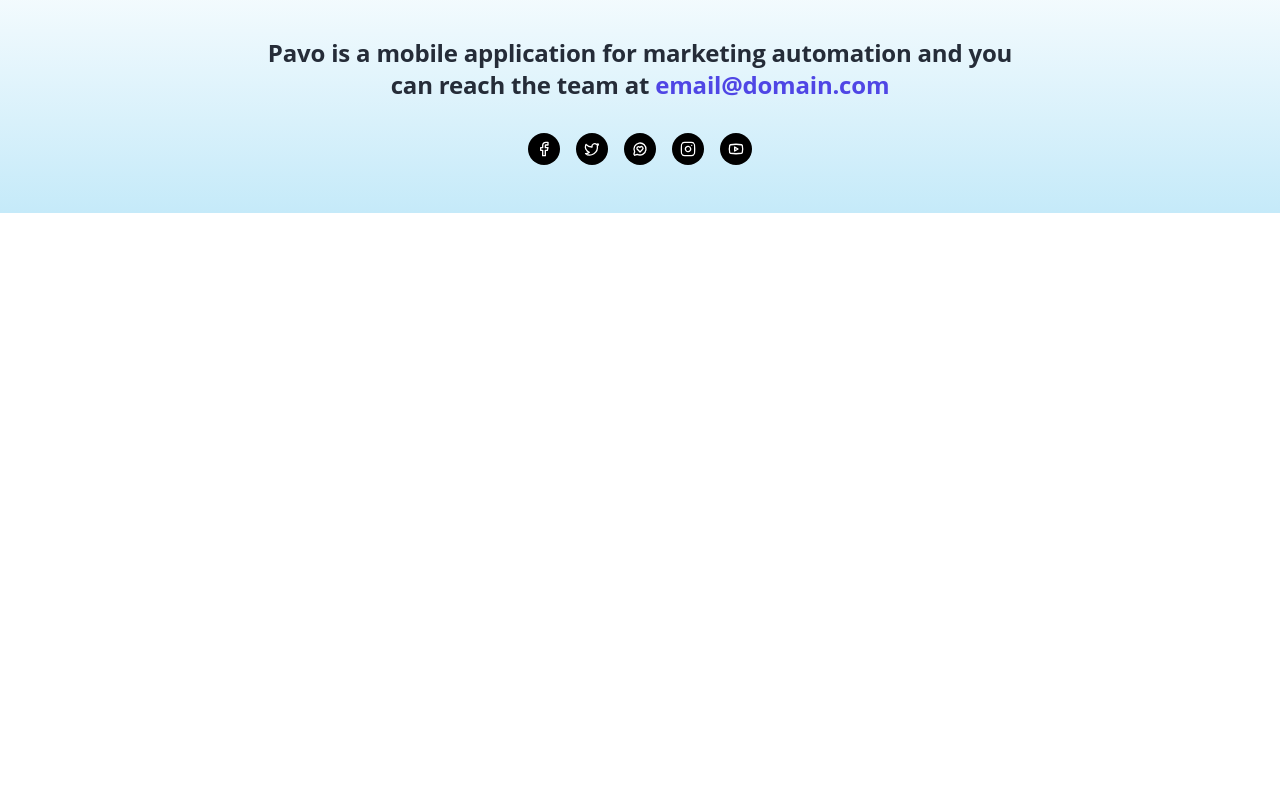
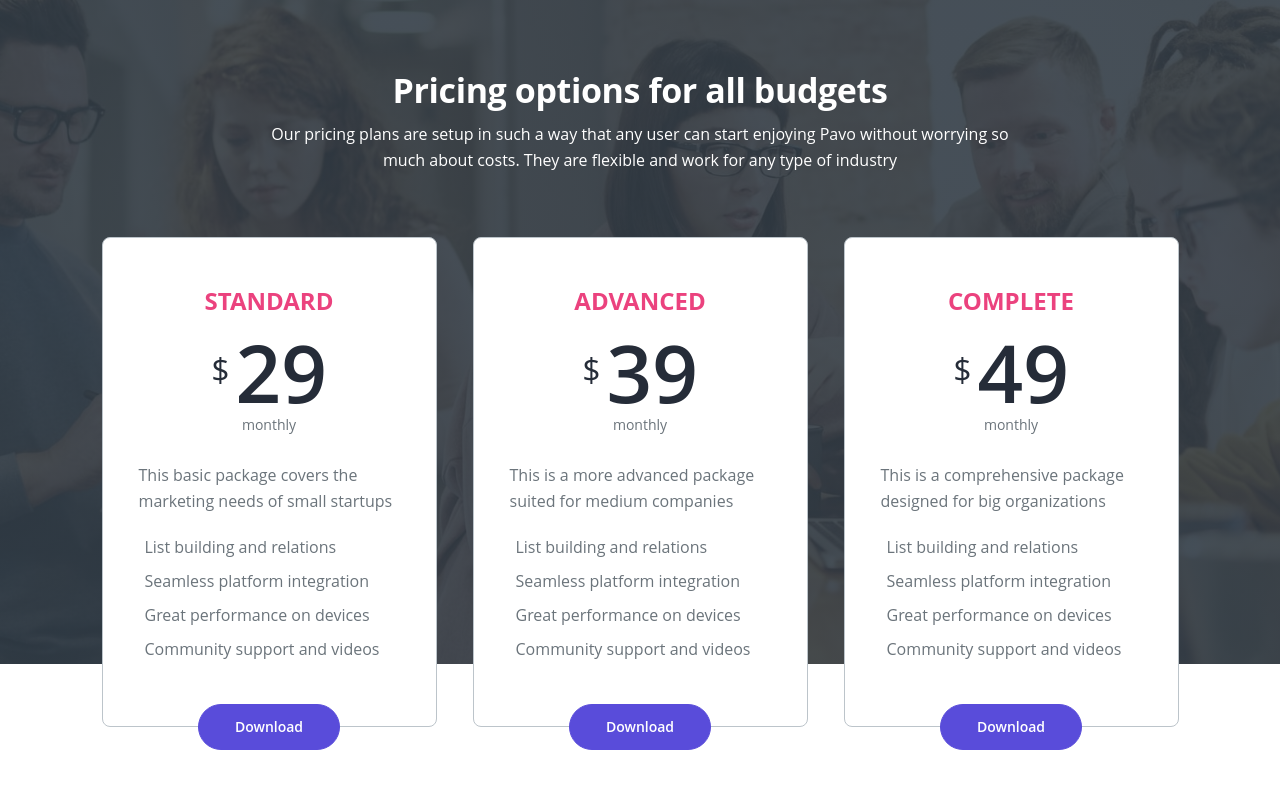
Before and after one commit to abel-yelin/Next15-LandingPage, a Next.js app: page / in a window 1280 px wide. Shown: the part 3260-4060 px from the top of the page. Before the commit the page ends 3473 px from the top, so only its background shows below. Built offline with nearby package versions, Linux system fonts and the light colour scheme.

Commit message:
Pricing section

```diff
--- a/app/page.tsx
+++ b/app/page.tsx
@@ -1,8 +1,10 @@
 import Counter from "@/components/Counter";
 import Details from "@/components/Details";
+import Download from "@/components/Download";
 import Features from "@/components/Features";
 import Hero from "@/components/Hero";
 import Lyric from "@/components/Lyric";
+import Pricing from "@/components/Pricing";
 import React from "react";
 
 const Home = () => {
@@ -13,6 +15,8 @@ const Home = () => {
       <Features />
       <Details />
       <Counter />
+      <Pricing />
+      <Download />
     </>
   );
 };
--- /dev/null
+++ b/components/Download.tsx
@@ -0,0 +1,27 @@
+import React from "react";
+
+const Download = () => {
+  return (
+    <div id="download" className="basic-5">
+      <div className="container px-4 sm:px-8 lg:grid lg:grid-cols-2">
+        <div className="mb-16 lg:mb-0">
+          <img src="images/conclusion-smartphone.png" alt="alternative" />
+        </div>
+        <div className="lg:mt-24 xl:mt-44 xl:ml-12">
+          <p className="mb-9 text-gray-800 text-3xl leading-10">
+            Team management mobile applications don’t get much better than Pavo.
+            Download it today
+          </p>
+          <a className="btn-solid-lg" href="#your-link">
+            <i className="fab fa-apple"></i>Download
+          </a>
+          <a className="btn-solid-lg secondary" href="#your-link">
+            <i className="fab fa-google-play"></i>Download
+          </a>
+        </div>
+      </div>
+    </div>
+  );
+};
+
+export default Download;
--- /dev/null
+++ b/components/Pricing.tsx
@@ -0,0 +1,129 @@
+import React from "react";
+
+const Pricing = () => {
+  return (
+    <div id="pricing" className="cards-2">
+      <div className="absolute bottom-0 h-40 w-full bg-white"></div>
+      <div className="container px-4 pb-px sm:px-8">
+        <h2 className="mb-2.5 text-white lg:max-w-xl lg:mx-auto">
+          Pricing options for all budgets
+        </h2>
+        <p className="mb-16 text-white lg:max-w-3xl lg:mx-auto">
+          {" "}
+          Our pricing plans are setup in such a way that any user can start
+          enjoying Pavo without worrying so much about costs. They are flexible
+          and work for any type of industry{" "}
+        </p>
+
+        <div className="card">
+          <div className="card-body">
+            <div className="card-title">STANDARD</div>
+            <div className="price">
+              <span className="currency">$</span>
+              <span className="value">29</span>
+            </div>
+            <div className="frequency">monthly</div>
+            <p>
+              This basic package covers the marketing needs of small startups
+            </p>
+            <ul className="list mb-7 space-y-2 text-left">
+              <li className="flex">
+                <i className="fas fa-chevron-right"></i>
+                <div>List building and relations</div>
+              </li>
+              <li className="flex">
+                <i className="fas fa-chevron-right"></i>
+                <div>Seamless platform integration</div>
+              </li>
+              <li className="flex">
+                <i className="fas fa-chevron-right"></i>
+                <div>Great performance on devices</div>
+              </li>
+              <li className="flex">
+                <i className="fas fa-chevron-right"></i>
+                <div>Community support and videos</div>
+              </li>
+            </ul>
+            <div className="button-wrapper">
+              <a className="btn-solid-reg page-scroll" href="#download">
+                Download
+              </a>
+            </div>
+          </div>
+        </div>
+        <div className="card">
+          <div className="card-body">
+            <div className="card-title">ADVANCED</div>
+            <div className="price">
+              <span className="currency">$</span>
+              <span className="value">39</span>
+            </div>
+            <div className="frequency">monthly</div>
+            <p>This is a more advanced package suited for medium companies</p>
+            <ul className="list mb-7 space-y-2 text-left">
+              <li className="flex">
+                <i className="fas fa-chevron-right"></i>
+                <div>List building and relations</div>
+              </li>
+              <li className="flex">
+                <i className="fas fa-chevron-right"></i>
+                <div>Seamless platform integration</div>
+              </li>
+              <li className="flex">
+                <i className="fas fa-chevron-right"></i>
+                <div>Great performance on devices</div>
+              </li>
+              <li className="flex">
+                <i className="fas fa-chevron-right"></i>
+                <div>Community support and videos</div>
+              </li>
+            </ul>
+            <div className="button-wrapper">
+              <a className="btn-solid-reg page-scroll" href="#download">
+                Download
+              </a>
+            </div>
+          </div>
+        </div>
+        <div className="card">
+          <div className="card-body">
+            <div className="card-title">COMPLETE</div>
+            <div className="price">
+              <span className="currency">$</span>
+              <span className="value">49</span>
+            </div>
+            <div className="frequency">monthly</div>
+            <p>
+              This is a comprehensive package designed for big organizations
+            </p>
+            <ul className="list mb-7 text-left space-y-2">
+              <li className="flex">
+                <i className="fas fa-chevron-right"></i>
+                <div>List building and relations</div>
+              </li>
+              <li className="flex">
+                <i className="fas fa-chevron-right"></i>
+                <div>Seamless platform integration</div>
+              </li>
+              <li className="flex">
+                <i className="fas fa-chevron-right"></i>
+                <div>Great performance on devices</div>
+              </li>
+              <li className="flex">
+                <i className="fas fa-chevron-right"></i>
+                <div>Community support and videos</div>
+              </li>
+            </ul>
+            <div className="button-wrapper">
+              <a className="btn-solid-reg page-scroll" href="#download">
+                Download
+              </a>
+            </div>
+          </div>
+        </div>
+      </div>
+    </div>
+  );
+};
+
+export default Pricing;
```
